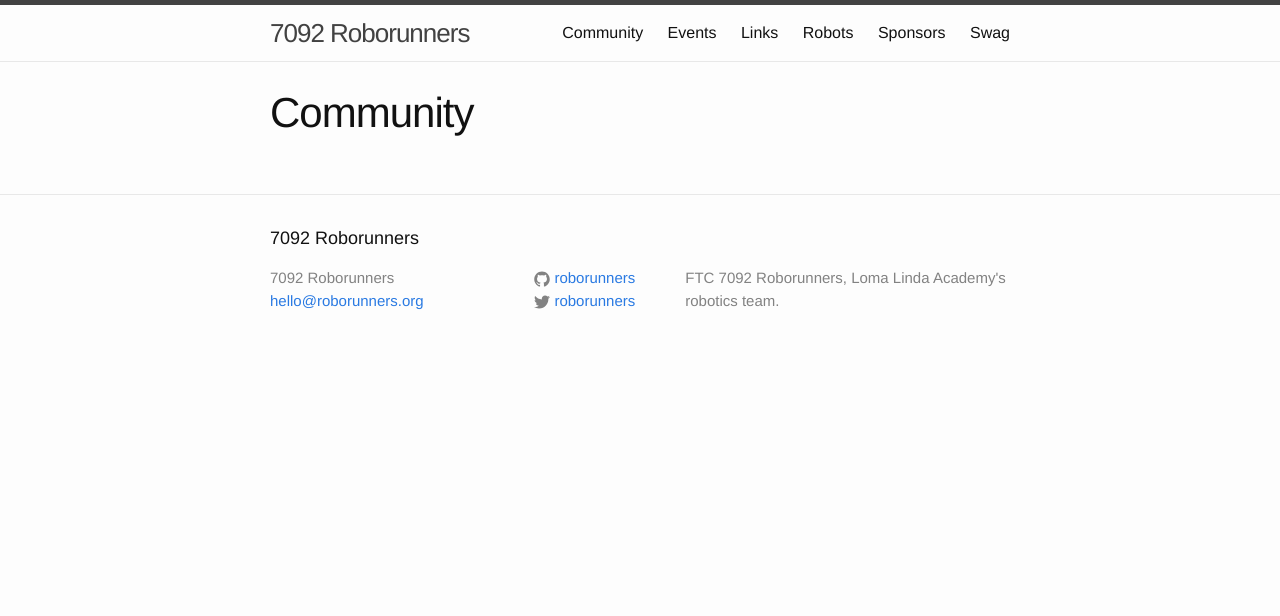
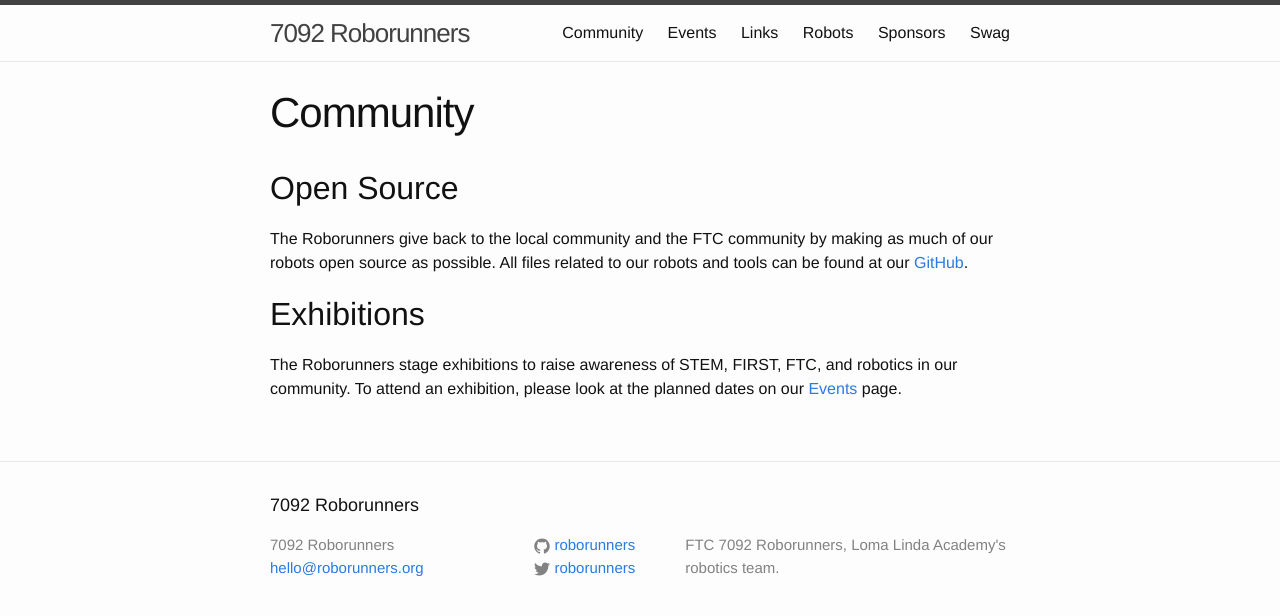
Before and after one commit to roborunners/roborunners.org, a Jekyll site: the page built from community.md, in a window 1280 px wide. Shown: the top 616 px of the page. Built offline with Jekyll 4.4.1, drawn with Linux system fonts in a browser that asks for light colours.

Commit message:
Filler and scaffolding; adding content.

```diff
--- a/community.md
+++ b/community.md
@@ -2,3 +2,19 @@
 layout: page
 title: "Community"
 ---
+
+## Open Source
+
+The Roborunners give back to the local community and the FTC community by
+making as much of our robots open source as possible. All files related to our
+robots and tools can be found at our [GitHub].
+
+[GitHub]: https://github.com/roborunners
+
+## Exhibitions
+
+The Roborunners stage exhibitions to raise awareness of STEM, FIRST, FTC, and
+robotics in our community. To attend an exhibition, please look at the
+planned dates on our [Events] page.
+
+[Events]: /events.html
```
Also changed, not shown: events.md (+4 -0 lines), robots.md (+6 -0 lines), sponsors.md (+13 -0 lines), swag.md (+2 -0 lines).
